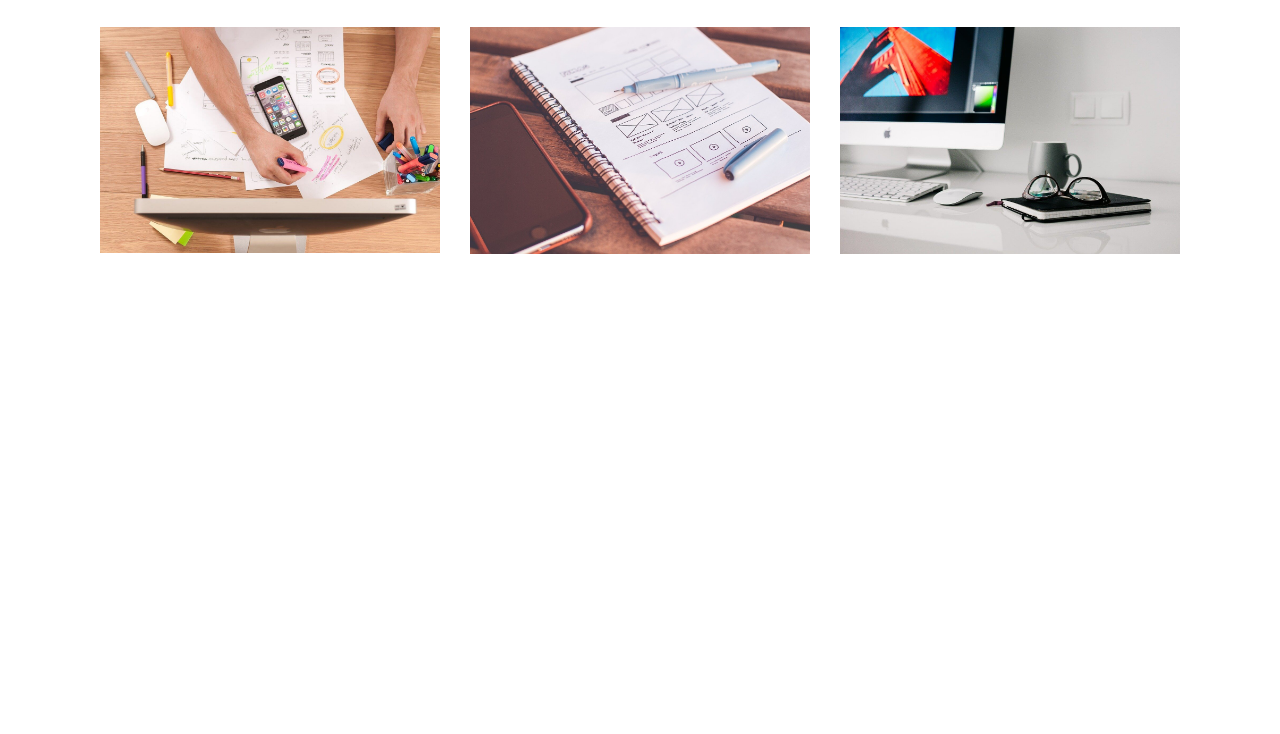
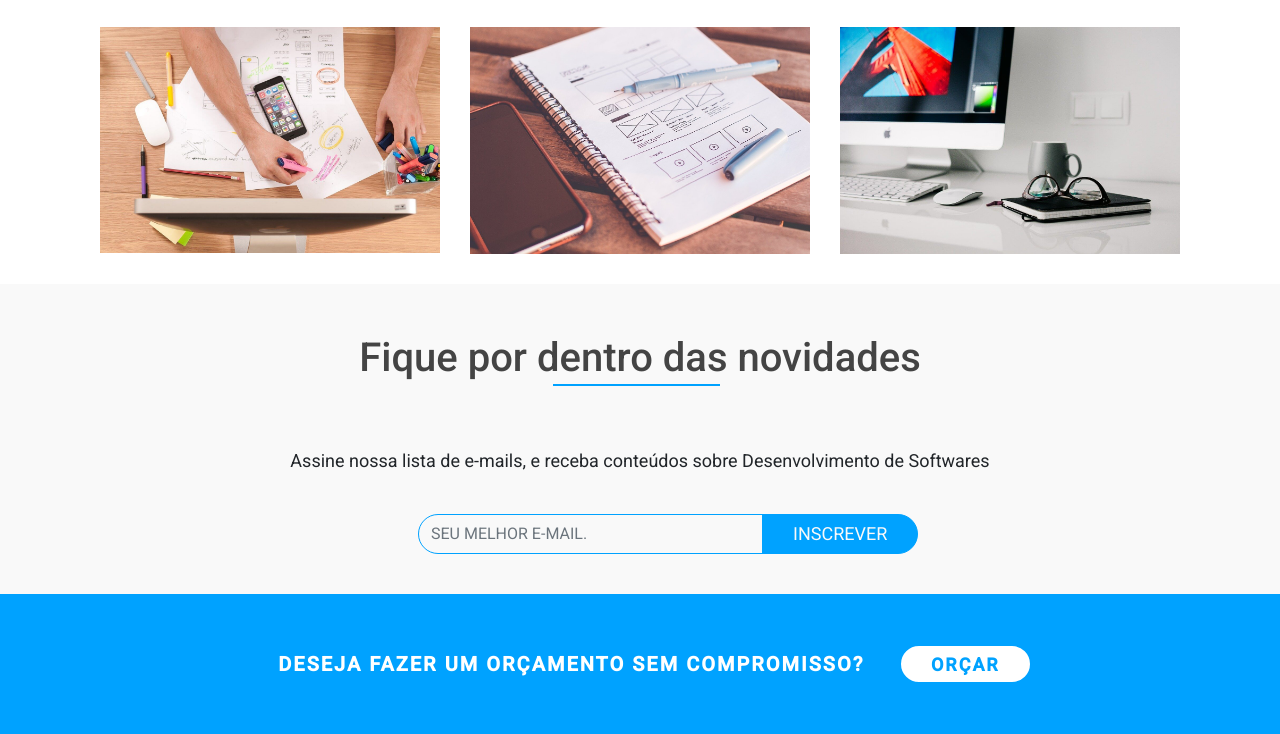
Before and after one commit to gabrielbtera/GetWebAgency, a website: page index.html in a window 1280 px wide. Shown: the part 3984-4718 px from the top of the page. Before the commit the page ends 4268 px from the top, so only its background shows below. Drawn offline with nearby package versions, Linux system fonts and the light colour scheme; a script that the page names is missing.

Commit message:
config to server and

```diff
--- a/css/styles.css
+++ b/css/styles.css
@@ -357,3 +357,111 @@ body {
     margin-bottom: 30px;
     text-align: center;
 }
+
+
+/*novidades*/
+
+#news-area{
+    text-align: center;
+    background-color: #f9f9f9;
+    padding-bottom: 40px;
+}
+
+#news-area p{
+    margin-bottom: 40px;
+    font-size: 18px;
+}
+
+#email-input{
+    border-radius: 0;
+    border-top-left-radius: 20px;
+    border-bottom-left-radius: 20px;
+    background-color: #f9f9f9;
+    border: 1px solid #00a2ff;
+    display: inline;
+    box-sizing: border-box;
+    width: 40%;
+    height: 40px;
+    color: #c9c9c9;
+    text-transform: uppercase;
+
+}
+
+#news-btn{
+    border-top-right-radius: 20px;
+    border-bottom-right-radius: 20px ;
+    background-color: #00a2ff;
+    text-decoration: none;
+    outline: none;
+    border: 1px solid #00a2ff;
+    width: fit-content;
+    font-size: 18px;
+    color: #f9f9f9;
+    height: 40px;
+    padding: 0 30px;
+    margin-left: -100px;
+    position: absolute;
+    transition: 0.3s;
+    text-transform: uppercase;
+}
+
+#news-btn:hover{
+    background-color: #f9f9f9;
+    color: #888;
+}
+
+/*orçamento*/
+
+#call-area {
+    background-color: #00a2ff;
+    text-transform: uppercase;
+}
+
+#call-area .row{
+    display: block;
+    text-align: center;
+    font-size: 18px;
+}
+
+
+#call-area p{
+    color: #ffffff;
+    font-weight: bold;
+    margin-left: 30px;
+    font-size: 20px;
+    width: auto;
+    letter-spacing: 2px;
+    margin-bottom: 0;
+    display: inline;
+    height: 60px;
+    line-height: 60px;
+}
+
+#call-btn {
+    background-color: #ffffff;
+    text-decoration: none;
+    border-radius: 30px;
+    outline: none;
+    border: 2px solid #00a2ff;
+    width: fit-content;
+    font-size: 18px;
+    font-weight: bold;
+    color: #00a2ff;
+    height: 40px;
+    padding: 0 30px;
+    margin-left: 30px;
+    transition: 0.3s;
+    text-transform: uppercase;
+    transition: 0.3s;
+    letter-spacing: 2px;
+}
+
+#call-btn:hover {
+    background-color: #00a2ff;
+    border: 2px solid #ffffff;
+    color: #ffffff;
+}
+
+#call-area .container {
+    padding: 40px 100px;
+}
--- a/index.html
+++ b/index.html
@@ -10,6 +10,7 @@
     <!-- bootstrap -->
     <link rel="stylesheet" href="https://stackpath.bootstrapcdn.com/bootstrap/4.5.0/css/bootstrap.min.css" integrity="sha384-9aIt2nRpC12Uk9gS9baDl411NQApFmC26EwAOH8WgZl5MYYxFfc+NcPb1dKGj7Sk" crossorigin="anonymous">
     <link rel="stylesheet" href="css/styles.css">
+
 
     <!--script -->
     <script src="https://code.jquery.com/jquery-3.5.1.min.js" integrity="sha256-9/aliU8dGd2tb6OSsuzixeV4y/faTqgFtohetphbbj0=" crossorigin="anonymous"></script>
@@ -290,10 +291,32 @@
                         </div>
                     </div>
                 </div>
+
+
+            </div>
+            <!--Newsletter-->
+            <div id="news-area">
+                <div class="container">
+                    <div class="col-md-12">
+                        <h3 class = "main-title"> Fique por dentro das novidades</h3>
+                    </div>
+                    <p>Assine nossa lista de e-mails, e receba conteúdos sobre Desenvolvimento de Softwares</p>
+                    <form action="">
+                        <input type="email" class= "form-control" id= "email-input" name="email" placeholder="Seu melhor e-mail.">
+                        <input type="submit" id="news-btn" value="Inscrever">
+                    </form>
+                </div>
             </div>
 
-
-
+            <!--Call to action-->
+            <div id="call-area">
+                <div class="container">
+                    <div class="row">
+                        <p>Deseja fazer um orçamento sem compromisso?</p>
+                        <button class="main-btn" id="call-btn">Orçar</button>
+                    </div>
+                </div>
+            </div>
 
 
         </div>
```
Also changed, not shown: package.json (added, +25 -0 lines), server.js (added, +21 -0 lines), 1 other file.
